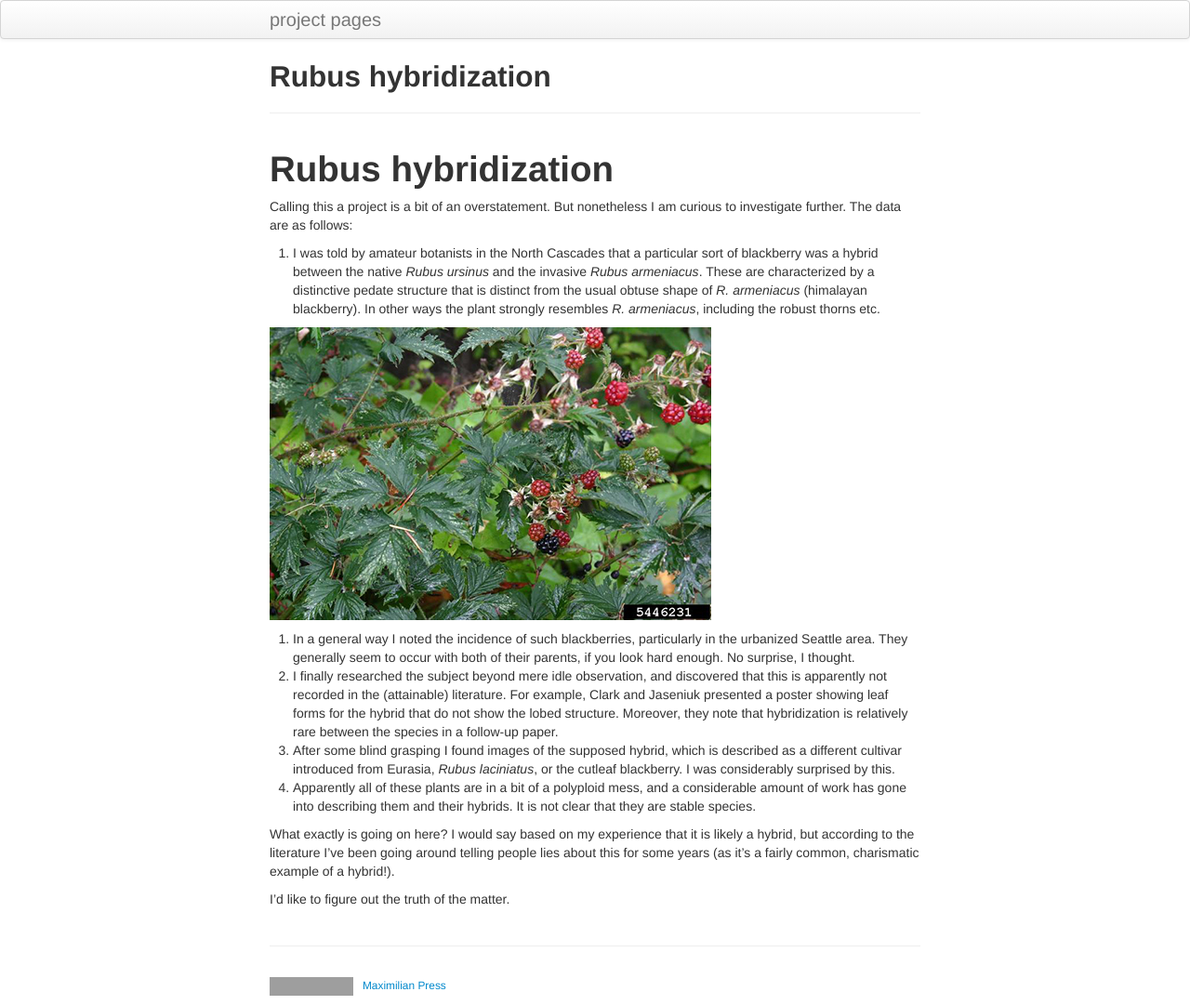
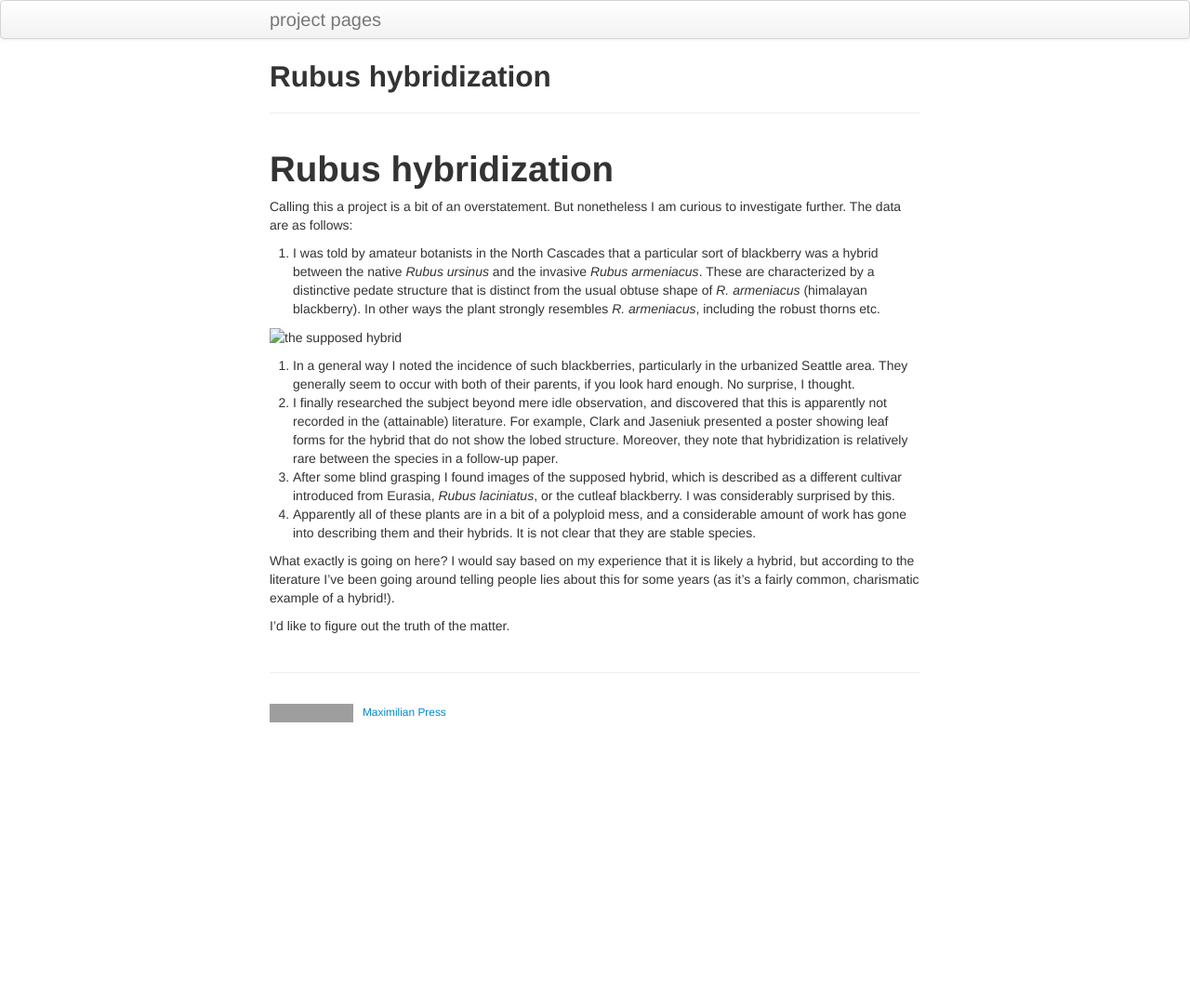
Before and after one commit to maximilianpress/projects, a Jekyll site: the page built from pages/rubus.md, in a window 1280 px wide. Shown: the whole page at 93% size. Built offline with Jekyll 4.4.1, drawn with Linux system fonts in a browser that asks for light colours; our own code applies the rules of GitHub Pages for plain Markdown files; after the commit the page ends 900 px from its top, so only the background shows below that; grey boxes are pictures that could not be loaded.

Commit message:
now just trying stuff to get image to display

```diff
--- a/pages/rubus.md
+++ b/pages/rubus.md
@@ -3,7 +3,7 @@ Calling this a project is a bit of an overstatement. But nonetheless I am curiou
 
  1. I was told by amateur botanists in the North Cascades that a particular sort of blackberry was a hybrid between the native *Rubus ursinus* and the invasive *Rubus armeniacus*. These are characterized by a distinctive pedate structure that is distinct from the usual obtuse shape of *R. armeniacus* (himalayan blackberry). In other ways the plant strongly resembles *R. armeniacus*, including the robust thorns etc.
 
-![the supposed hybrid](/assets/images/rubus_laciniatus.jpg "title")
+![the supposed hybrid](./assets/images/rubus_laciniatus.jpg "title")
 
  2. In a general way I noted the incidence of such blackberries, particularly in the urbanized Seattle area. They generally seem to occur with both of their parents, if you look hard enough. No surprise, I thought.
  3. I finally researched the subject beyond mere idle observation, and discovered that this is apparently not recorded in the (attainable) literature. For example, Clark and Jaseniuk presented a poster showing leaf forms for the hybrid that do not show the lobed structure. Moreover, they note that hybridization is relatively rare between the species in a follow-up paper.
```
